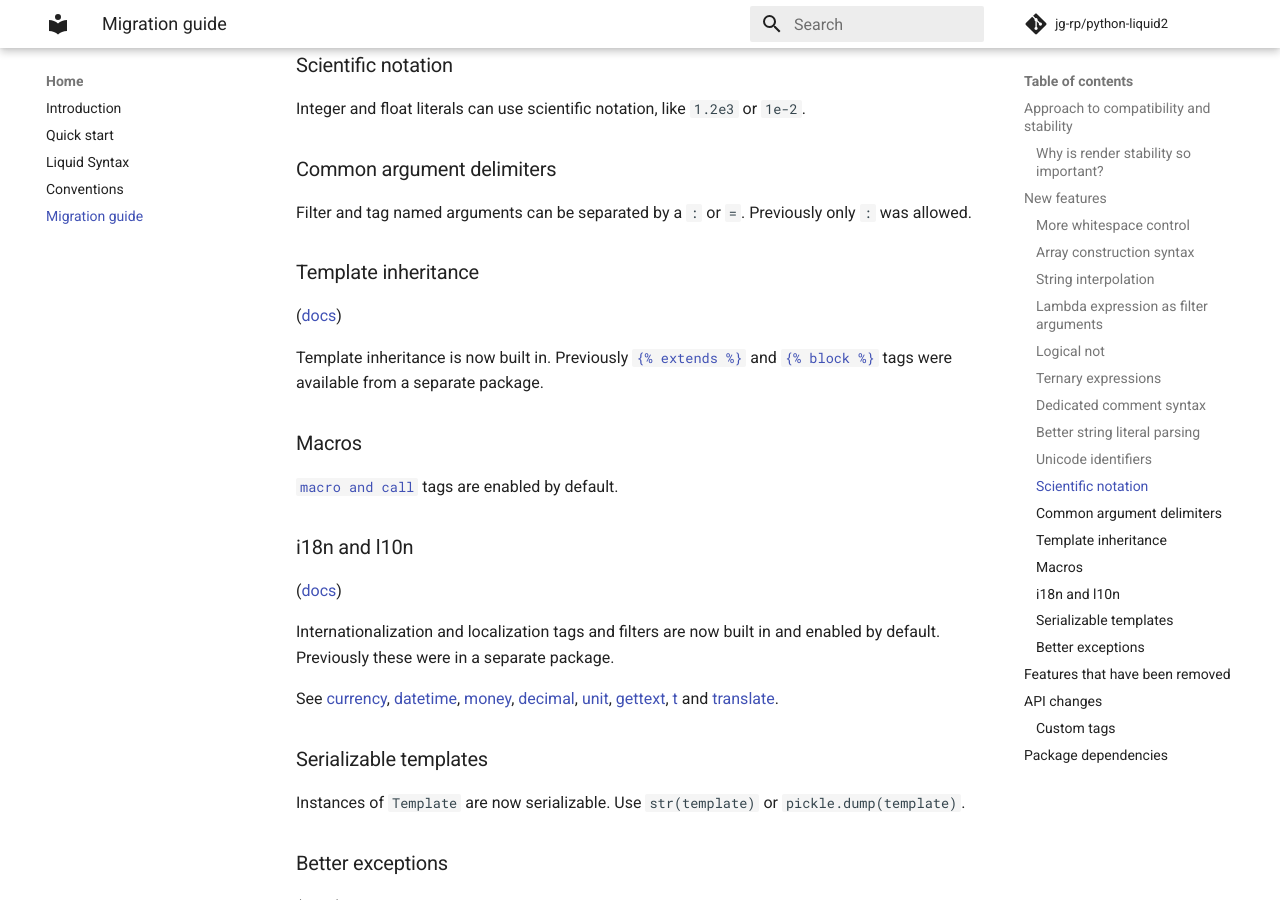
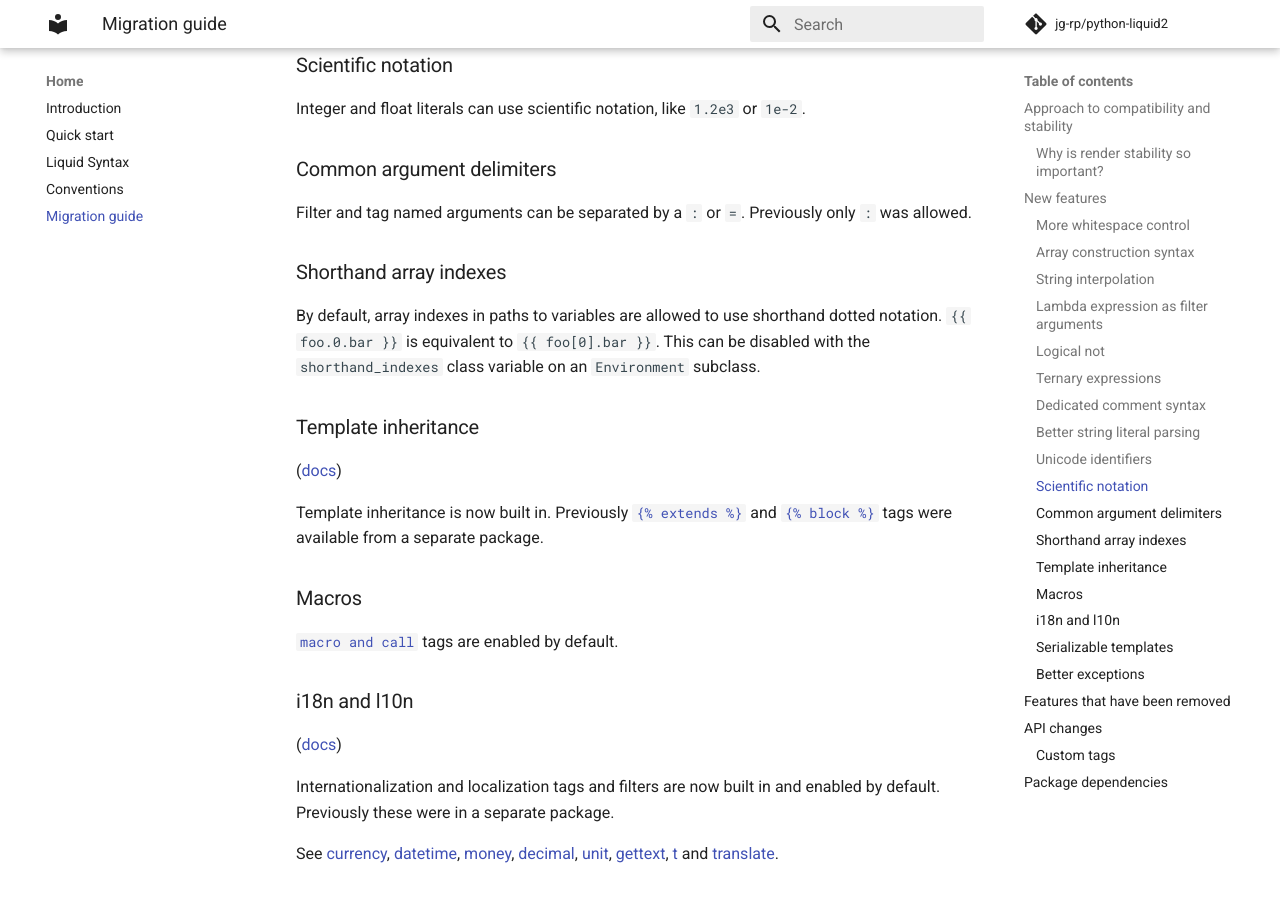
Before and after one commit to jg-rp/python-liquid2, an MkDocs documentation site: the page built from docs/migration.md, in a window 1280 px wide and 900 px high, scrolled down 4561 px. Built offline with MkDocs 1.6.1 and Material for MkDocs 9.7.7, drawn with Linux system fonts in a browser that asks for light colours; comment, search, counter and statistics services are not loaded.

Commit message:
Mention `shorthand_indexes` in the migration guide

```diff
--- a/docs/migration.md
+++ b/docs/migration.md
@@ -168,6 +168,10 @@ Integer and float literals can use scientific notation, like `1.2e3` or `1e-2`.
 
 Filter and tag named arguments can be separated by a `:` or `=`. Previously only `:` was allowed.
 
+### Shorthand array indexes
+
+By default, array indexes in paths to variables are allowed to use shorthand dotted notation. `{{ foo.0.bar }}` is equivalent to `{{ foo[0].bar }}`. This can be disabled with the `shorthand_indexes` class variable on an `Environment` subclass.
+
 ### Template inheritance
 
 ([docs](tag_reference.md#extends))
```
